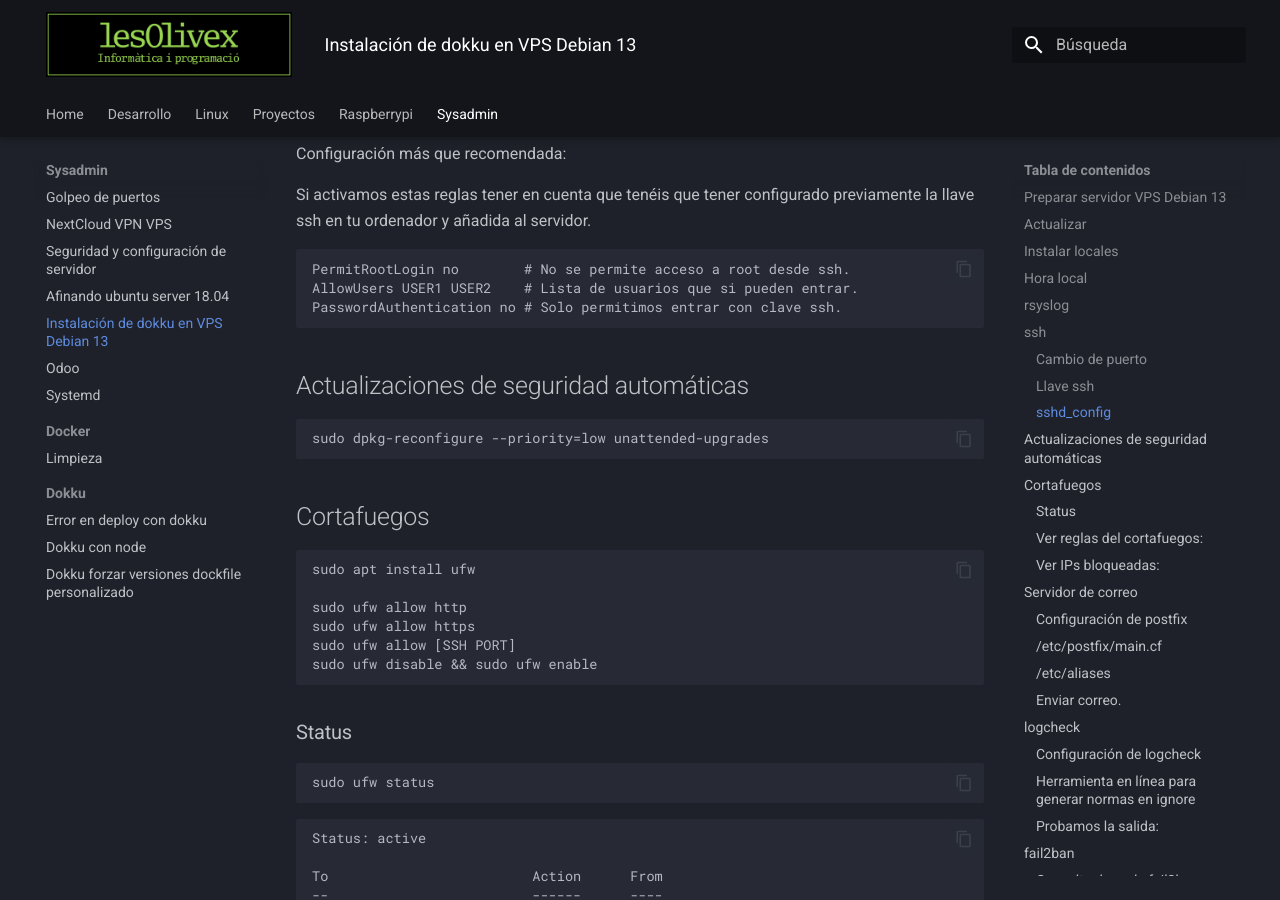
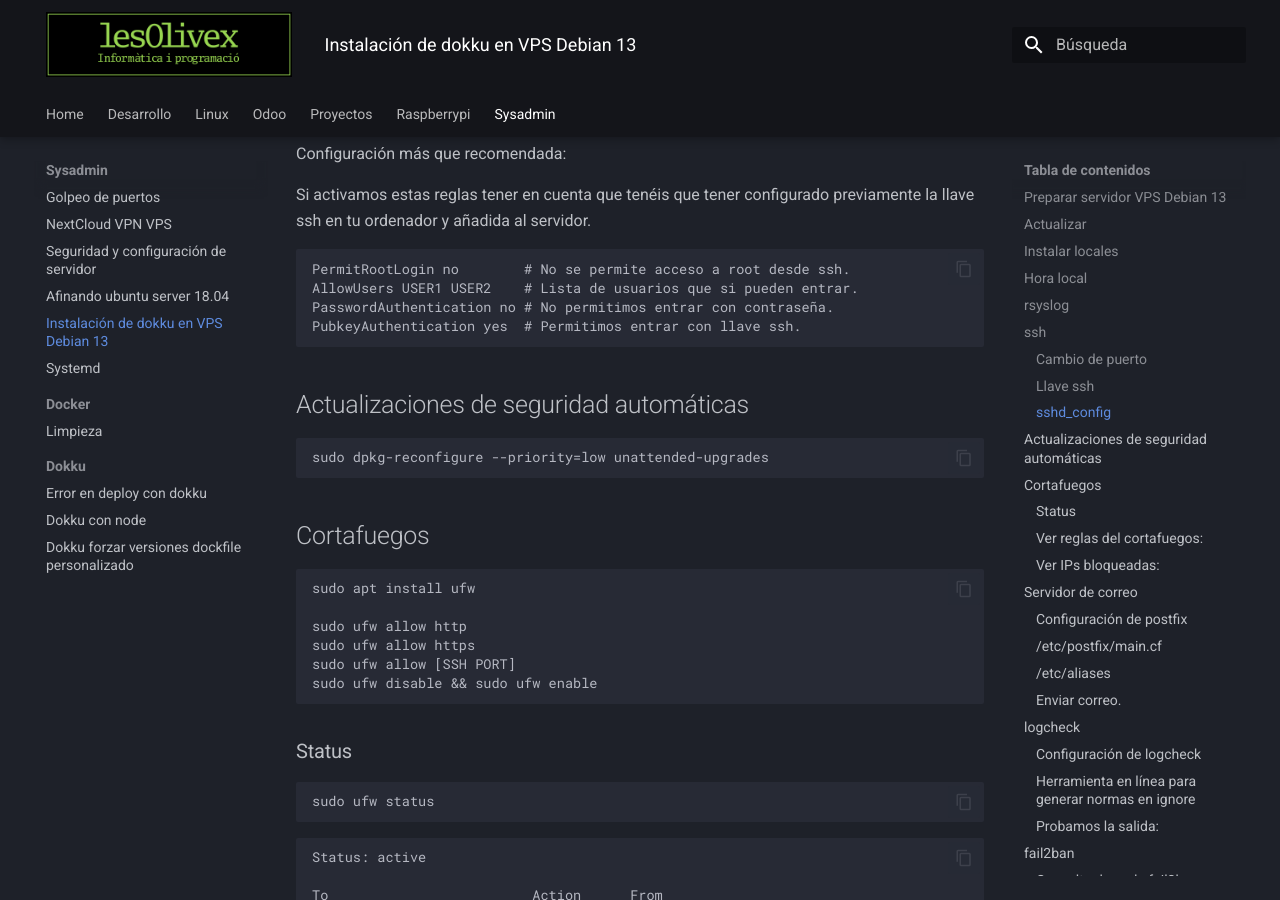
Before and after one commit to edumag/apuntes, an MkDocs documentation site: the page built from docs/sysadmin/VPS-debian13-dokku.md, in a window 1280 px wide and 900 px high, scrolled down 2224 px. Built offline with MkDocs 1.6.1 and Material for MkDocs 9.7.7, drawn with Linux system fonts in a browser that asks for light colours.

Commit message:
Actualización

```diff
--- a/docs/sysadmin/VPS-debian13-dokku.md
+++ b/docs/sysadmin/VPS-debian13-dokku.md
@@ -91,7 +91,8 @@
 
     PermitRootLogin no        # No se permite acceso a root desde ssh.
     AllowUsers USER1 USER2    # Lista de usuarios que si pueden entrar.
-    PasswordAuthentication no # Solo permitimos entrar con clave ssh.
+    PasswordAuthentication no # No permitimos entrar con contraseña.
+    PubkeyAuthentication yes  # Permitimos entrar con llave ssh.
 
 ## Actualizaciones de seguridad automáticas
 
```
Also changed, not shown: docs/odoo/odoo.md (added, +33 -0 lines), docs/raspberrypi/raspberrypi-nextcloud.md (+2 -0 lines), docs/sysadmin/odoo.md (deleted, +0 -7 lines), docs/odoo/img/odoo-01.png (added).
